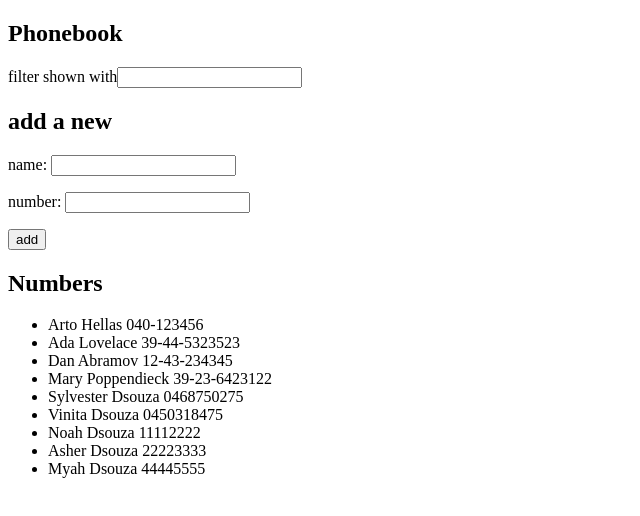
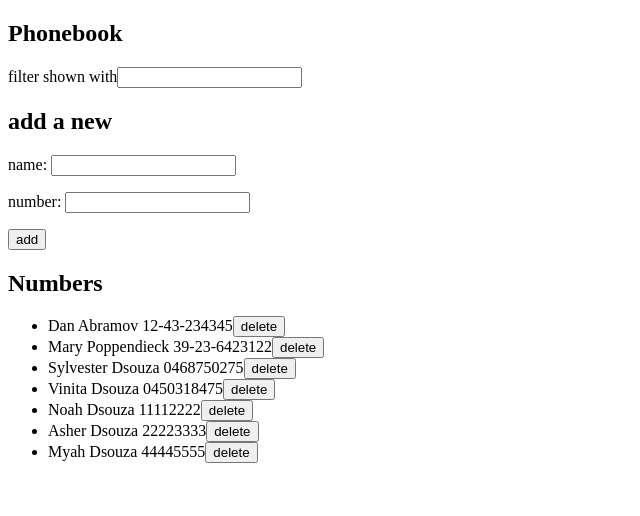
Before and after one commit to sylvesterdsz/fullstackopen, a React (Vite) app in the folder part2/: page / in a window 1280 px wide. Shown: the top 516 px of the page, without its empty margins (0-640 px from the left). Built offline with nearby package versions, Linux system fonts and the light colour scheme; data requests are answered from the project's data file.

Commit message:
Exercise 2.14

```diff
--- a/part2/db.json
+++ b/part2/db.json
@@ -1,15 +1,5 @@
 {
   "persons": [
-    {
-      "name": "Arto Hellas",
-      "number": "040-123456",
-      "id": "1"
-    },
-    {
-      "name": "Ada Lovelace",
-      "number": "39-44-5323523",
-      "id": "2"
-    },
     {
       "name": "Dan Abramov",
       "number": "12-43-234345",
@@ -41,7 +31,7 @@
       "number": "22223333"
     },
     {
-      "id": 9,
+      "id": "9",
       "name": "Myah Dsouza",
       "number": "44445555"
     }
--- a/part2/src/App.jsx
+++ b/part2/src/App.jsx
@@ -35,7 +35,6 @@ const App = () => {
     const personObj = {
       name: newName,
       number: newNumber,
-      id: persons.length + 1,
     };
     personService.createPerson(personObj).then((createdPerson) => {
       setPersons(persons.concat(createdPerson));
@@ -58,6 +57,15 @@ const App = () => {
     person.name.toLowerCase().includes(searchName.toLowerCase()),
   );
 
+  const deletePerson = (id) => {
+    const person = persons.find((p) => p.id === id);
+    if (window.confirm(`Delete ${person.name}?`)) {
+      personService.deletePerson(id).then(() => {
+        setPersons(persons.filter((person) => person.id !== id));
+      });
+    }
+  };
+
   return (
     <div>
       <h2>Phonebook</h2>
@@ -71,7 +79,7 @@ const App = () => {
         onSubmit={addNameNumber}
       />
       <h2>Numbers</h2>
-      <Person filteredPersons={filteredPersons} />
+      <Person filteredPersons={filteredPersons} deletePerson={deletePerson} />
     </div>
   );
 };
--- a/part2/src/components/Person.jsx
+++ b/part2/src/components/Person.jsx
@@ -1,9 +1,10 @@
-const Person = (props) => {
+const Person = ({ filteredPersons, deletePerson }) => {
   return (
     <ul>
-      {props.filteredPersons.map((p) => (
+      {filteredPersons.map((p) => (
         <li key={p.id}>
           {p.name} {p.number}
+          <button onClick={() => deletePerson(p.id)}>delete</button>
         </li>
       ))}
     </ul>
--- a/part2/src/services/persons.js
+++ b/part2/src/services/persons.js
@@ -9,6 +9,11 @@ const createPerson = (personObj) => {
     return axios.post(baseURL, personObj).then(response => response.data)
 }
 
+const deletePerson = (id) => {
+    const newIdURL = `${baseURL}/${id}`
+    return axios.delete(newIdURL).then(response => response.data)
+}
+
 export default {
-    getAllPersons, createPerson
+    getAllPersons, createPerson, deletePerson
 }
```
